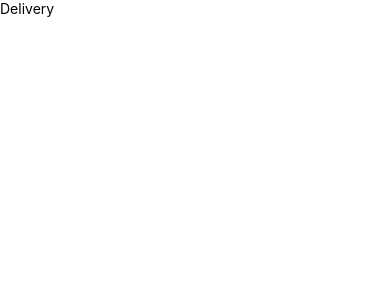
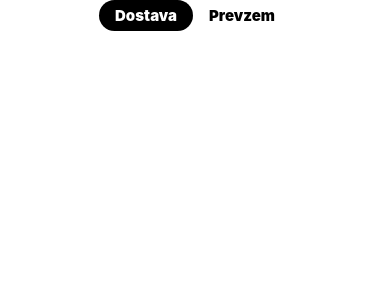
Before and after one commit to Lovroo/Dostavko, a React Native app: screen / in a window 390 px wide. Shown: the top 300 px of the page. Built offline with nearby package versions, Linux system fonts and the light colour scheme.

Commit message:
Header tabs component done

```diff
--- a/components/HeaderTabs.js
+++ b/components/HeaderTabs.js
@@ -1,16 +1,40 @@
-import React from 'react'
-import { View, Text } from 'react-native'
+import React, { useState } from "react";
+import { View, Text, TouchableOpacity } from "react-native";
 
 export default function HeaderTabs() {
-    return (
-        <View>
-            <HeaderButton />
-
-            {/* HeaderButton */}
-        </View>
-    )
+  const [activeTab, setActiveTab] = useState("Dostava");
+  return (
+    <View style={{ flexDirection: "row", alignSelf: "center" }}>
+      <HeaderButton
+        text="Dostava"
+        btnColor="black"
+        textColor="white"
+        activeTab={activeTab}
+        setActiveTab={setActiveTab}
+      />
+      <HeaderButton
+        text="Prevzem"
+        btnColor="white"
+        textColor="black"
+        activeTab={activeTab}
+        setActiveTab={setActiveTab}
+      />
+    </View>
+  );
 }
 
-const HeaderButton = () => (
-    <Text>Delivery</Text>
-)
+const HeaderButton = (props) => (
+  <TouchableOpacity
+    style={{
+      backgroundColor: props.activeTab == props.text ? "black" : "white",
+      paddingVertical: 6,
+      paddingHorizontal: 16,
+      borderRadius: 30,
+    }}
+    onPress={() => props.setActiveTab(props.text)}
+  >
+    <Text style={{ color: props.activeTab == props.text ? "white" : "black", fontSize: 15, fontWeight: "900" }}>
+      {props.text}
+    </Text>
+  </TouchableOpacity>
+);
```
